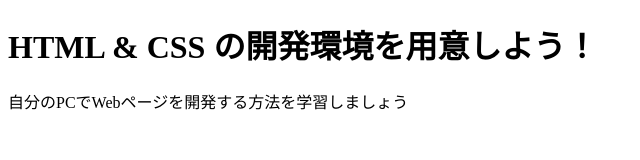
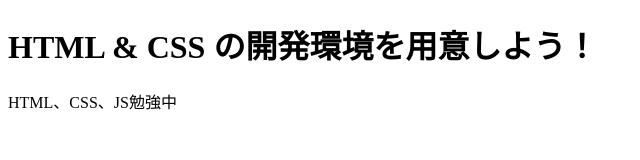
Before and after one commit to kenjiro702/kenjiro702.github.io, a plain HTML site: page index.html in a window 1280 px wide. Shown: the whole page, without its empty margins (0-640 px from the left). Drawn offline with Linux system fonts and the light colour scheme.

Commit message:
Update index.html

```diff
--- a/index.html
+++ b/index.html
@@ -7,6 +7,6 @@
   </head>
   <body>
     <h1 class="title">HTML & CSS の開発環境を用意しよう！</h1>
-    <p>自分のPCでWebページを開発する方法を学習しましょう</p>
+    <p>HTML、CSS、JS勉強中</p>
   </body>
 </html>
```
